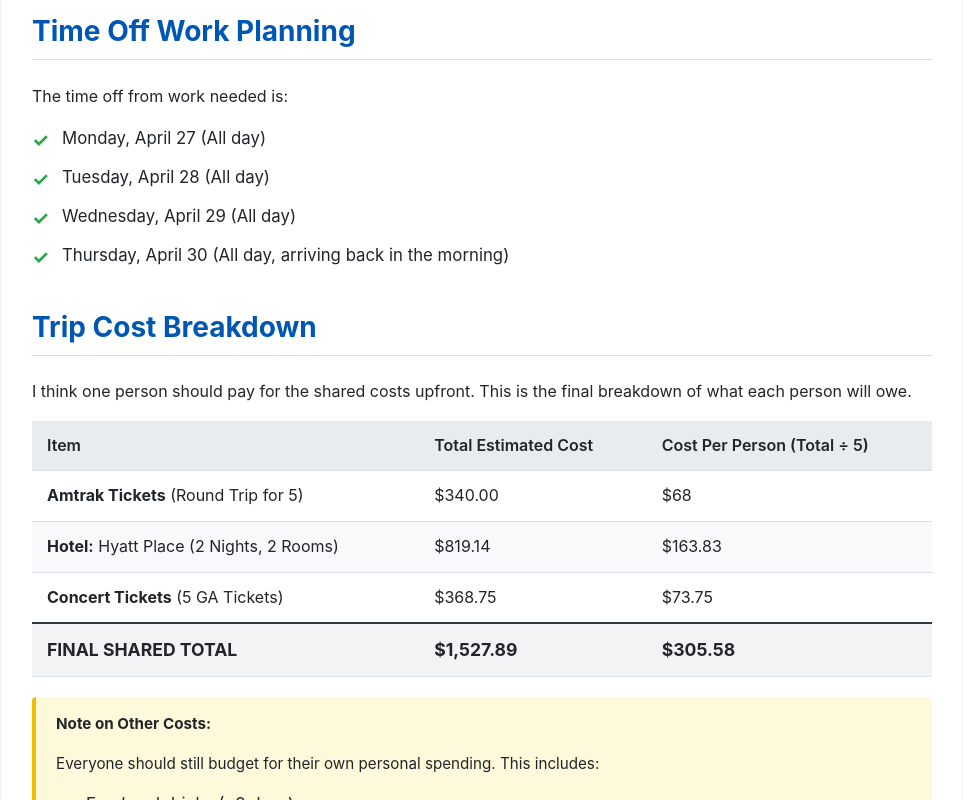
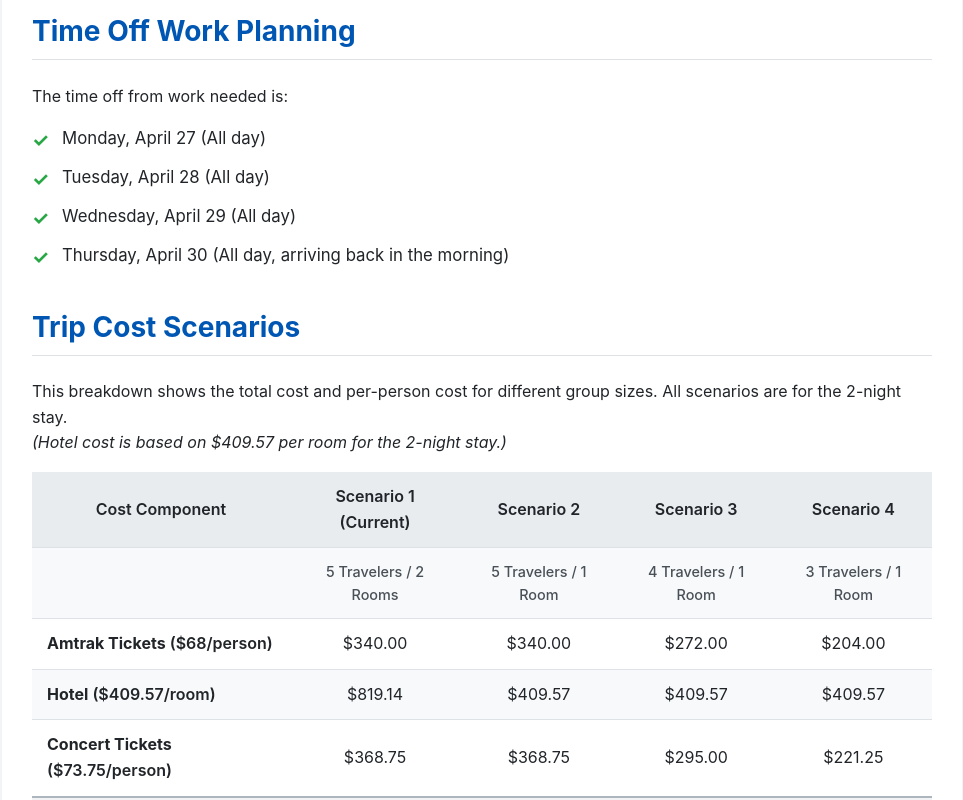
Before and after one commit to LabyrinthWarden/ec-salt-lake, a plain HTML site: page index.html in a window 1280 px wide. Shown: the part 2000-2800 px from the top of the page, without its empty margins (158-1121 px from the left). Drawn offline with Linux system fonts and the light colour scheme.

Commit message:
Revise trip cost breakdown and update scenarios
Updated the cost table and trip details to reflect new scenarios and formatting changes.

```diff
--- a/index.html
+++ b/index.html
@@ -77,14 +77,33 @@
         .cost-table th {
             background-color: #e9ecef;
             color: #212529;
+            text-align: center;
         }
-        .cost-table .total-row {
+        .cost-table td {
+            text-align: center;
+        }
+        .cost-table td:first-child {
+            text-align: left;
+            font-weight: 600;
+        }
+        .cost-table .subheader th {
+            background-color: #f8f9fa;
+            font-size: 0.9rem;
+            font-weight: 500;
+            color: #495057;
+        }
+        .cost-table .total-row td {
             font-weight: 700;
             background-color: #f1f3f5;
             font-size: 1.1rem;
+            border-top: 2px solid #adb5bd;
         }
-        .cost-table .total-row td {
-            border-top: 2px solid #343a40;
+         .cost-table .per-person-row td {
+            background-color: #e7f5ff;
+            font-weight: 700;
+            font-size: 1.25rem;
+            border-top: 2px solid #0056b3;
+            color: #004085;
         }
         ul {
             list-style-type: none;
@@ -131,7 +150,7 @@
 
     <div class="container">
         <h1>🎸 Electric Callboy Concert Trip</h1>
-        <h2>Final Itinerary & Costs</h2>
+        <h2>Final Itinerary & Costs (v5.0)</h2>
 
         <h2>Overview</h2>
         <table class="overview-table">
@@ -145,7 +164,7 @@
             </tr>
             <tr>
                 <th>Travelers:</th>
-                <td>5 (Jeremiah, Blake, Jenna, Richard, Andrew)</td>
+                <td>3, 4, or 5 (Jeremiah, Blake, Jenna, Richard, Andrew)</td>
             </tr>
             <tr>
                 <th>Transportation:</th>
@@ -153,7 +172,7 @@
             </tr>
             <tr>
                 <th>Accommodations:</th>
-                <td>Hyatt Place Salt Lake City/Downtown/The Gateway (2 Nights, 2 Rooms)</td>
+                <td>Hyatt Place Salt Lake City/Downtown/The Gateway</td>
             </tr>
             <tr>
                 <th>Main Event:</th>
@@ -225,36 +244,63 @@
             <li>Thursday, April 30 (All day, arriving back in the morning)</li>
         </ul>
 
-        <h2>Trip Cost Breakdown</h2>
-        <p>I think one person should pay for the shared costs upfront. This is the final breakdown of what each person will owe.</p>
+        <h2>Trip Cost Scenarios</h2>
+        <p>This breakdown shows the total cost and per-person cost for different group sizes. All scenarios are for the 2-night stay.
+        <br><em>(Hotel cost is based on $409.57 per room for the 2-night stay.)</em>
+        </p>
+
         <table class="cost-table">
             <thead>
                 <tr>
-                    <th>Item</th>
-                    <th>Total Estimated Cost</th>
-                    <th>Cost Per Person (Total ÷ 5)</th>
+                    <th>Cost Component</th>
+                    <th>Scenario 1 (Current)</th>
+                    <th>Scenario 2</th>
+                    <th>Scenario 3</th>
+                    <th>Scenario 4</th>
+                </tr>
+                <tr class="subheader">
+                    <th></th>
+                    <th>5 Travelers / 2 Rooms</th>
+                    <th>5 Travelers / 1 Room</th>
+                    <th>4 Travelers / 1 Room</th>
+                    <th>3 Travelers / 1 Room</th>
                 </tr>
             </thead>
             <tbody>
                 <tr>
-                    <td><strong>Amtrak Tickets</strong> (Round Trip for 5)</td>
+                    <td><strong>Amtrak Tickets</strong> ($68/person)</td>
                     <td>$340.00</td>
-                    <td>$68</td>
+                    <td>$340.00</td>
+                    <td>$272.00</td>
+                    <td>$204.00</td>
                 </tr>
                 <tr>
-                    <td><strong>Hotel:</strong> Hyatt Place (2 Nights, 2 Rooms)</td>
+                    <td><strong>Hotel</strong> ($409.57/room)</td>
                     <td>$819.14</td>
-                    <td>$163.83</td>
+                    <td>$409.57</td>
+                    <td>$409.57</td>
+                    <td>$409.57</td>
                 </tr>
                 <tr>
-                    <td><strong>Concert Tickets</strong> (5 GA Tickets)</td>
+                    <td><strong>Concert Tickets</strong> ($73.75/person)</td>
                     <td>$368.75</td>
-                    <td>$73.75</td>
+                    <td>$368.75</td>
+                    <td>$295.00</td>
+                    <td>$221.25</td>
                 </tr>
                 <tr class="total-row">
-                    <td><strong>FINAL SHARED TOTAL</strong></td>
+                    <td><strong>TOTAL GROUP COST</strong></td>
                     <td><strong>$1,527.89</strong></td>
+                    <td><strong>$1,118.32</strong></td>
+                    <td><strong>$976.57</strong></td>
+                    <td><strong>$834.82</strong></td>
+                </tr>
+                <tr class="per-person-row">
+                    <td><strong>FINAL COST PER PERSON</strong></td>
                     <td><strong>$305.58</strong></td>
+                    <td><strong>$223.66</strong></td>
+                    <td><strong>$244.14</strong></td>
+                    <td><strong>$278.27</strong></td>
                 </tr>
             </tbody>
         </table>
```
